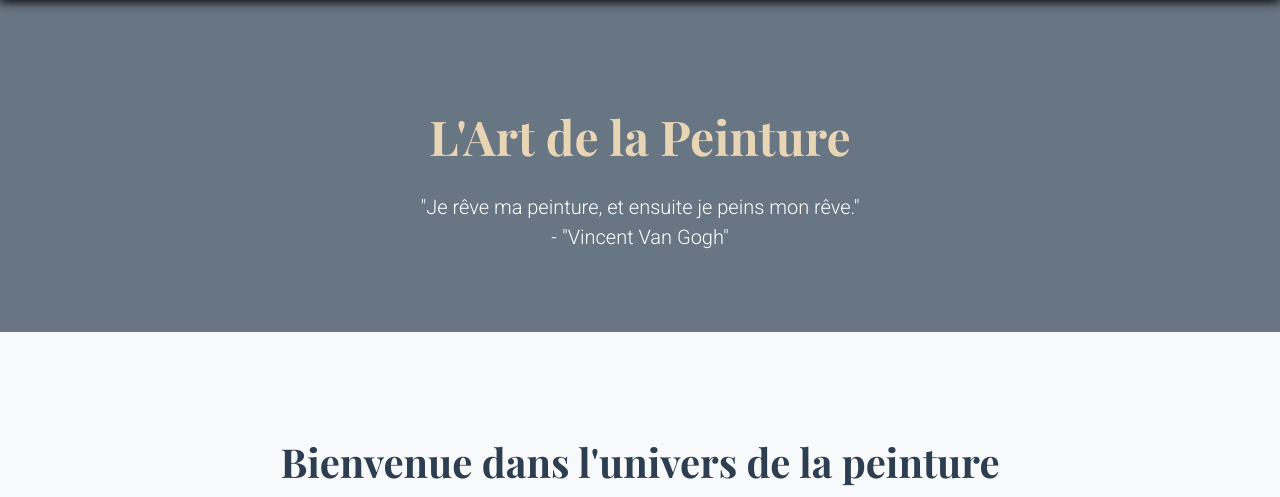
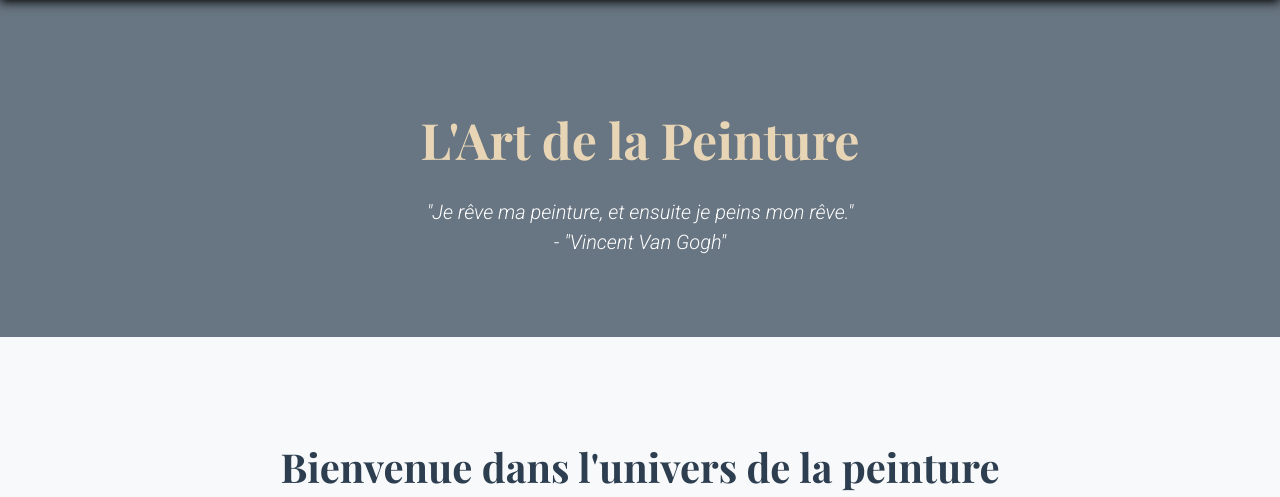
Before and after one commit to KukichaBXL/Passion, a PHP site: page / in a window 1280 px wide. Shown: the part 138-635 px from the top of the page. Run offline with PHP 8.4, Linux system fonts and the light colour scheme; some web fonts are replaced.

Commit message:
C:/Program Files/Git/

```diff
--- a/style.css
+++ b/style.css
@@ -57,12 +57,13 @@ nav a:hover {
 
 .header h2 {
   font-family: "Playfair Display", serif;
-  font-size: 48px;
+  font-size: 50px;
   color: #e8d5b5;
   margin-bottom: 16px;
 }
 
 .header p {
+  font-style: italic;
   font-size: 20px;
   font-weight: 300;
 }
```
